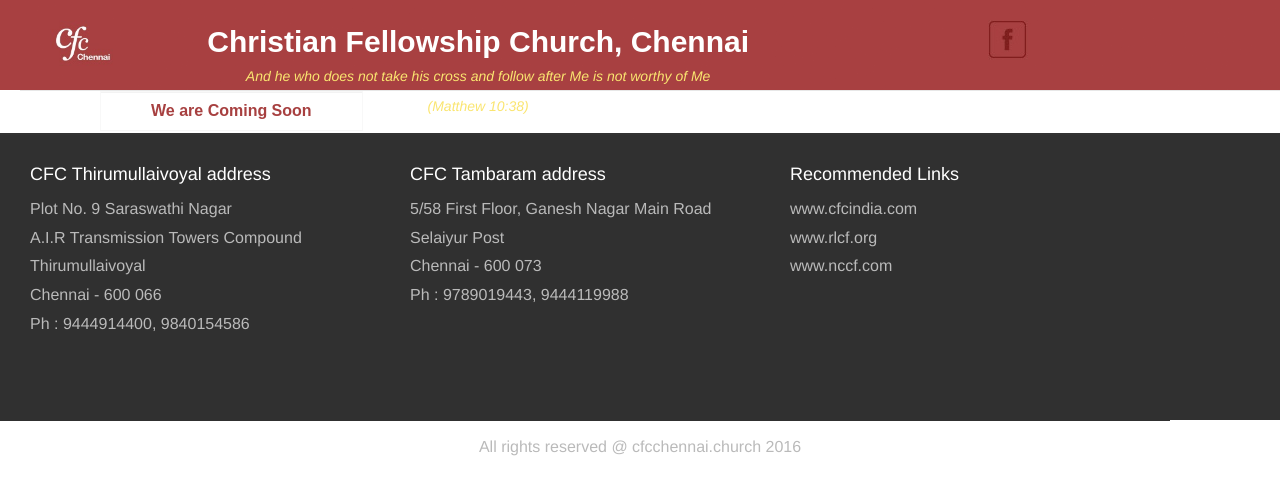
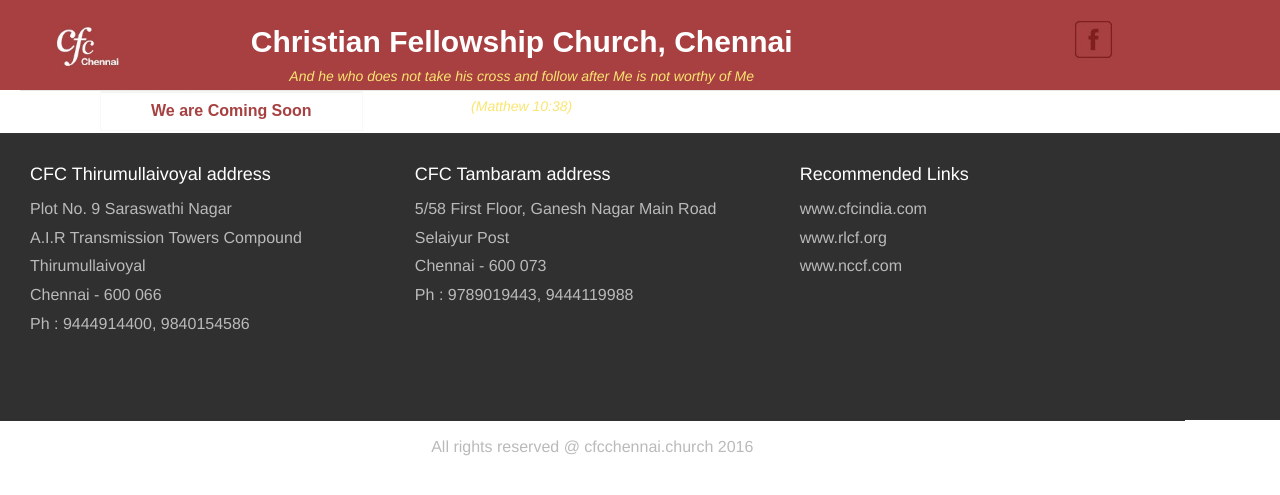
Before and after one commit to webttp/cfcchennai, a PHP site: page /index.html in a window 1280 px wide; the page is wider, and only the part inside the window is pictured. Shown: the top 495 px of that part. Run offline with PHP 8.4, Linux system fonts and the light colour scheme; some libraries are stand-ins or nearby versions.

Commit message:
Update styles.css

```diff
--- a/css/styles.css
+++ b/css/styles.css
@@ -483,7 +483,7 @@ footer{
 }
 
 @media (min-width:700px) {
- .menu-container, container, .container .row, .menu-nav-container {
+ .menu-container, .container, .container .row, .menu-nav-container {
      width: 100% !important;
     }
 }
```
